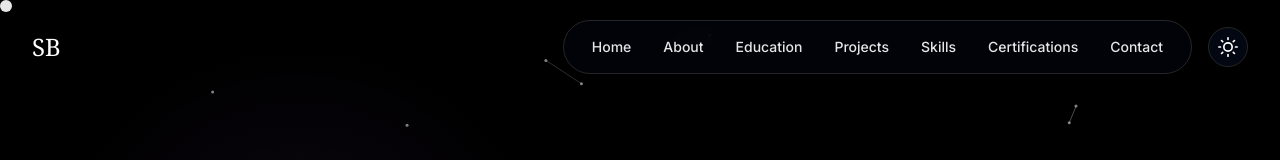
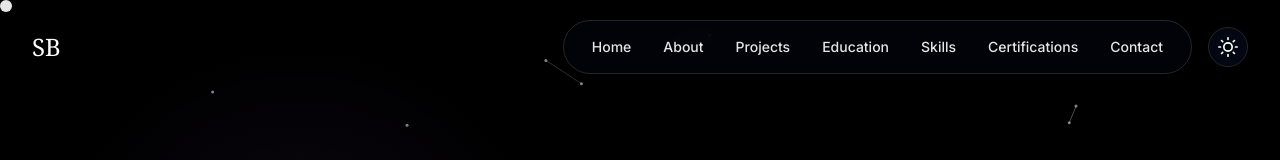
Before and after one commit to scbadkas19/scbadkas19.github.io, a Next.js app: page / in a window 1280 px wide. Shown: the top 160 px of the page. Built offline with nearby package versions, Linux system fonts and the light colour scheme.

Commit message:
Domain Name added and Sitemap

```diff
--- a/src/components/ui/navbar-menu.tsx
+++ b/src/components/ui/navbar-menu.tsx
@@ -38,8 +38,8 @@ const NavbarMenu: FC = () => {
     { name: "Home", link: "#hero" },
     { name: "About", link: "#about" },
     //{ name: "Experience", link: "#experience" },
+    { name: "Projects", link: "#projects" },
     { name: "Education", link: "#education" },
-    { name: "Projects", link: "#projects" },
     { name: "Skills", link: "#skills" },
     { name: "Certifications", link: "#certifications" },
     { name: "Contact", link: "#contact" }
```
Also changed, not shown: public/robots.txt (added), 2 other files (tests, documents, lock files or other folders).
